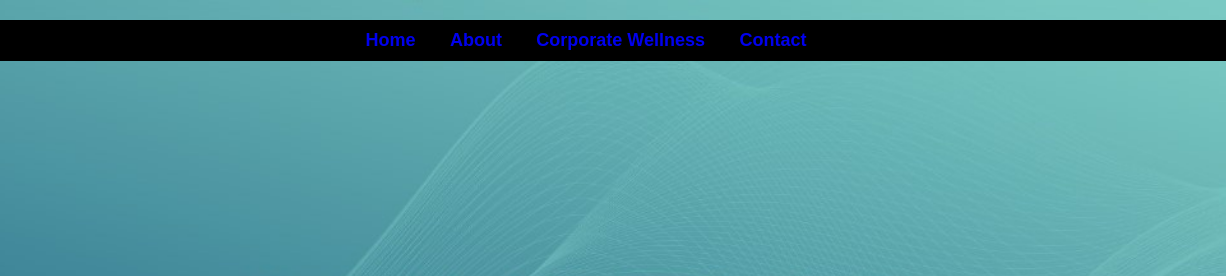
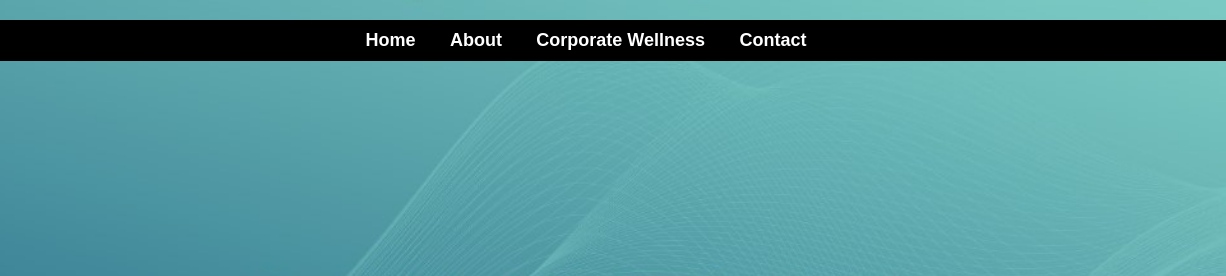
Before and after one commit to MashukJannatMahima/Shustho, a website: page index.html in a window 1280 px wide. Shown: the top 276 px of the page, 54-1280 px from the left. Drawn offline with Linux system fonts and the light colour scheme.

Commit message:
Update styles.css

```diff
--- a/styles.css
+++ b/styles.css
@@ -22,7 +22,7 @@ nav {
 }
 
 nav a {
-    color: none;
+    color: white;
     text-decoration: none;
     margin: 0 15px;
     font-size: 18px;
```
